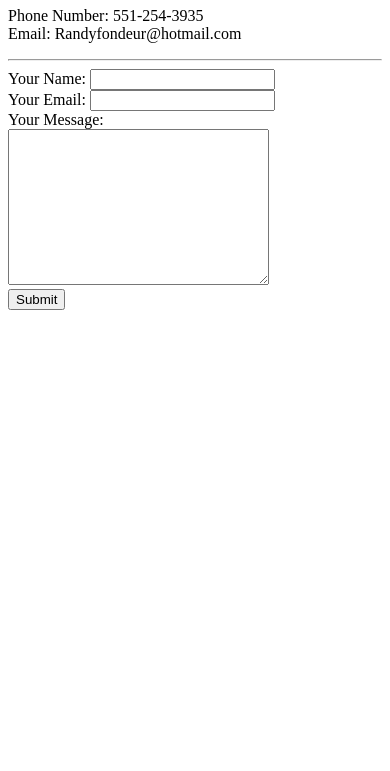
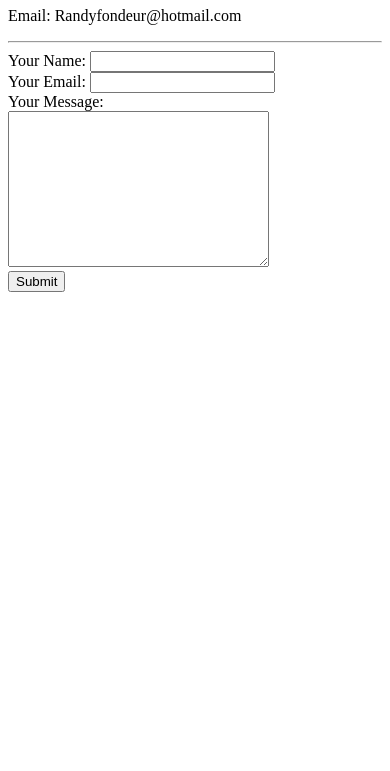
Before and after one commit to folklegend/CV, a plain HTML site: page contactme.html in a window 390 px wide. Shown: the part 73-844 px from the top of the page. Drawn offline with Linux system fonts and the light colour scheme.

Commit message:
Took my phone number off my webstite

```diff
--- a/contactme.html
+++ b/contactme.html
@@ -7,7 +7,6 @@
   <body>
     <h1>My Contact Info</h1>
     <p>
-    Phone Number: 551-254-3935<br>
     Email: Randyfondeur@hotmail.com<br>
     <hr>
     <form class="" action="mailto:randyfondeur@hotmail.com" method="post">
```
